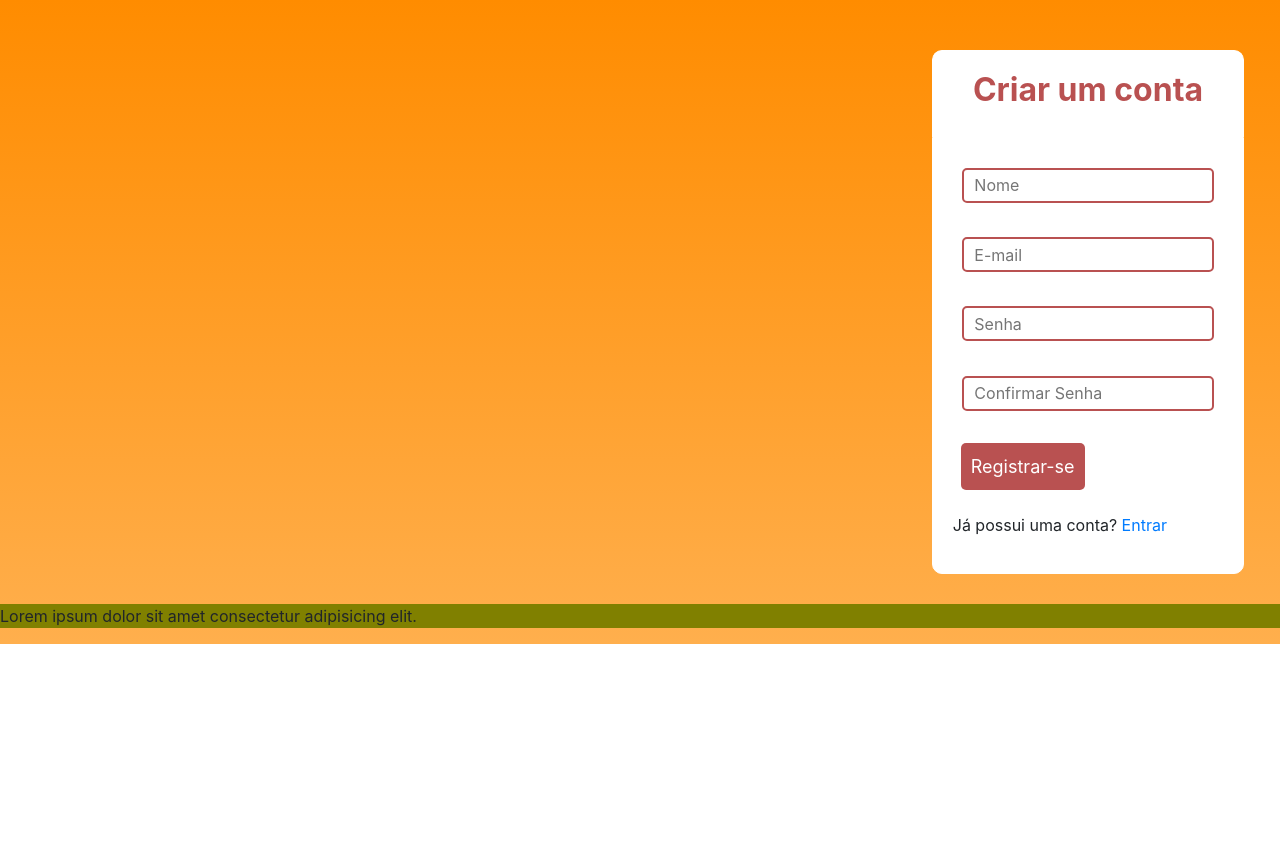
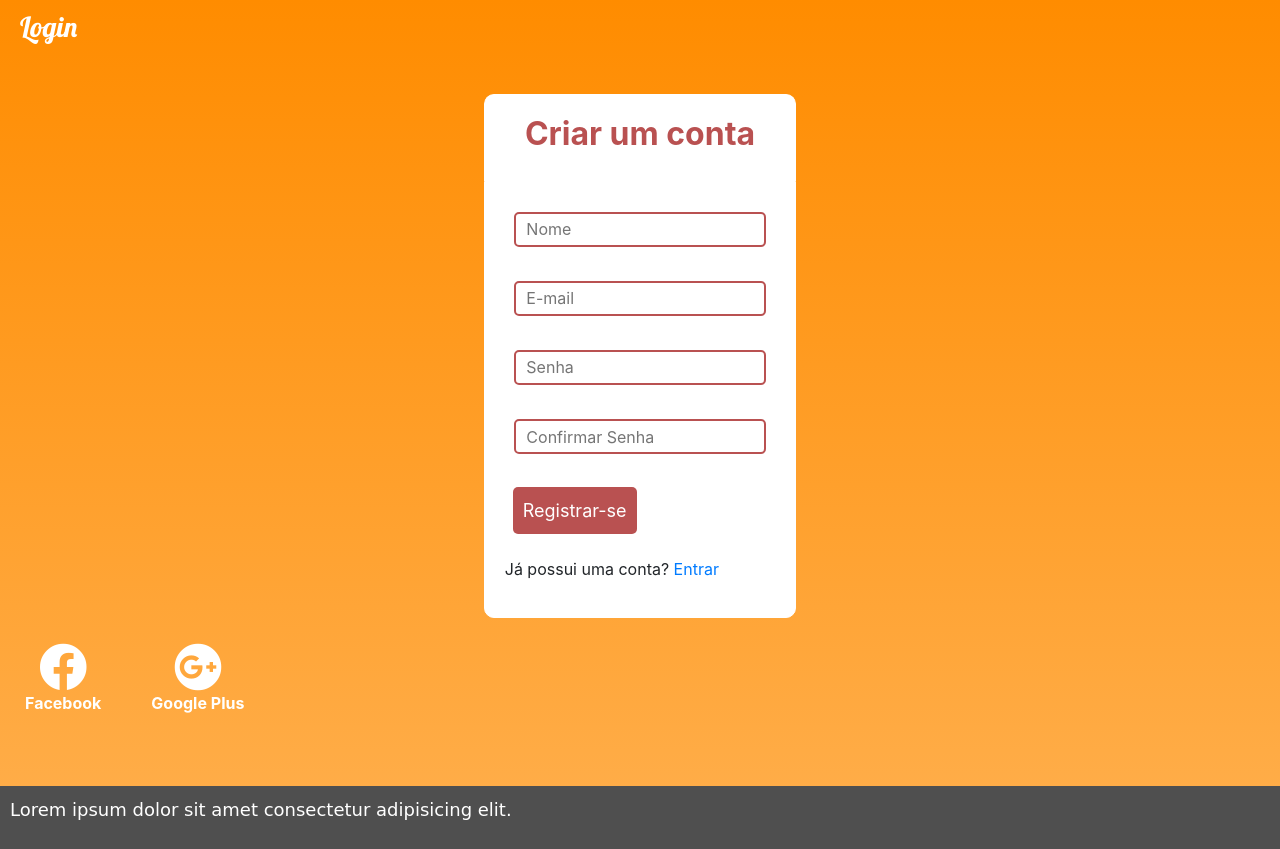
Before and after one commit to AlexAraujoDeBraga/php-login-system, a PHP site: page /register.php in a window 1280 px wide; the page is wider, and only the part inside the window is pictured. Before the commit the page ends 644 px from the top of that part, so only its background shows below. Run offline with PHP 8.4, Linux system fonts and the light colour scheme; some libraries are stand-ins or nearby versions; some web fonts are replaced.

Commit message:
20august commit

```diff
--- a/css/style-register.css
+++ b/css/style-register.css
@@ -10,6 +10,7 @@
     --Patua: "Patua One", cursive;
     --Lobster: "Lobster", cursive;
     --bggradient: linear-gradient(to bottom, #ff8c00, #ffaf4d);
+    --bgimage: url("img/music.jpg");
 }
 
 body {
@@ -20,9 +21,11 @@ body {
     background-repeat: no-repeat;
 }
 
-.container {
-    position: relative;
-    left: 35%;
+h3 {
+    color: white;
+    font-family: var(--Lobster);
+    margin-left: 20px;
+    padding-top: 10px;
 }
 
 .header {
@@ -103,7 +106,26 @@ form,
     text-align: left;
 }
 
+.flex-container {
+    display: flex;
+}
+
+.bottom-icon {
+    text-align: center;
+    margin: 25px;
+    color: white;
+    font-weight: bold;
+}
+
 .footer {
     margin: 30px 0px 0px;
-    background: olive;
+    background: #4F4F4F;
+    padding: 10px;
+    font-size: var(--Rubik);
 }
+
+.footer p {
+    font-size: 18px;
+    font-family: var(--Patua);
+    color: white;
+}
--- a/register.php
+++ b/register.php
@@ -12,6 +12,7 @@
     </head>
     <body>
     <header>
+        <h3>Login</h3>
     <div class="container col-6 col-md-12">
         <div class="header">
             <h2>Criar um conta</h2>
@@ -40,6 +41,16 @@
         </form>
     </div>
     </header>
+    <div class="flex-container">
+        <div class="bottom-icon">
+            <i class="fab fa-facebook fa-3x text-white"></i>
+            <p>Facebook</p>
+        </div>
+        <div class="bottom-icon">
+            <i class="fab fa-google-plus fa-3x text-white"></i>
+            <p>Google Plus</p>
+        </div>
+    </div>
     <footer>
         <div class="footer">
             <p>Lorem ipsum dolor sit amet consectetur adipisicing elit.</p>
```
Also changed, not shown: img/music.jpg (added).
